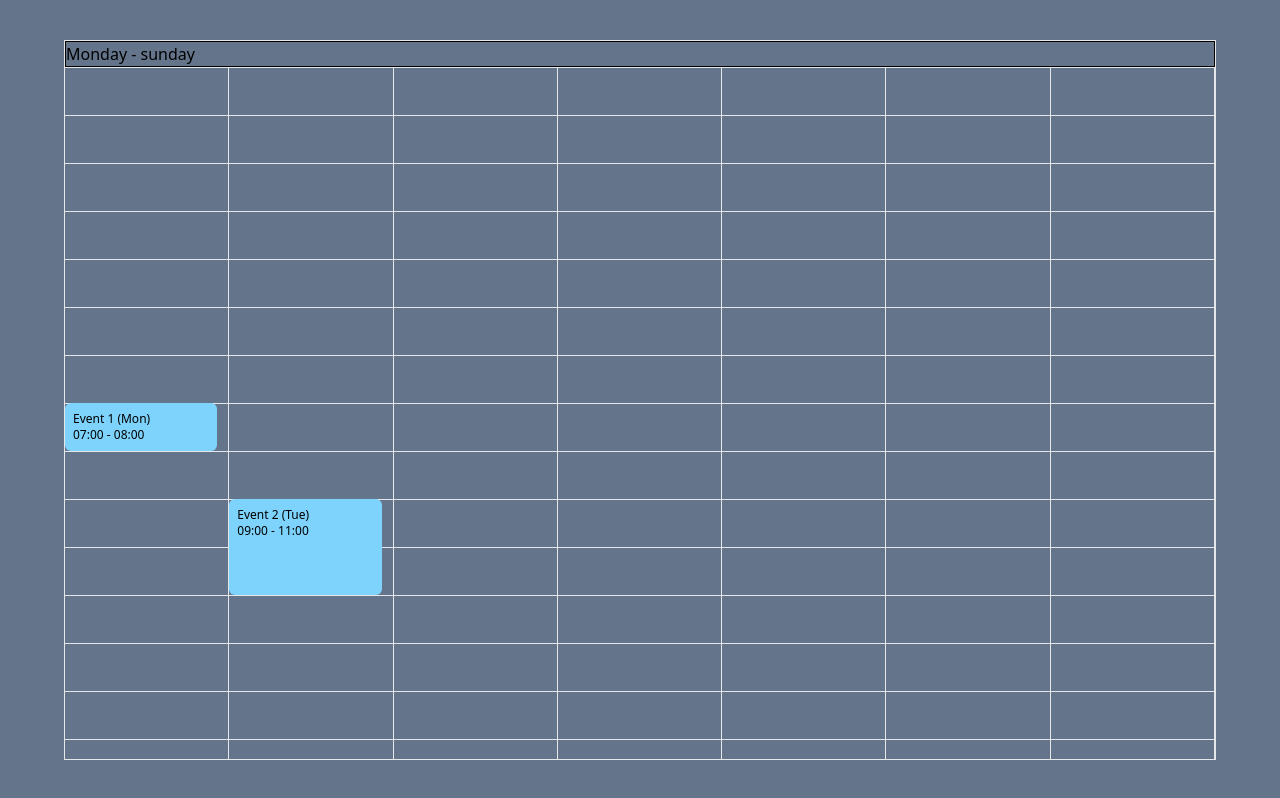
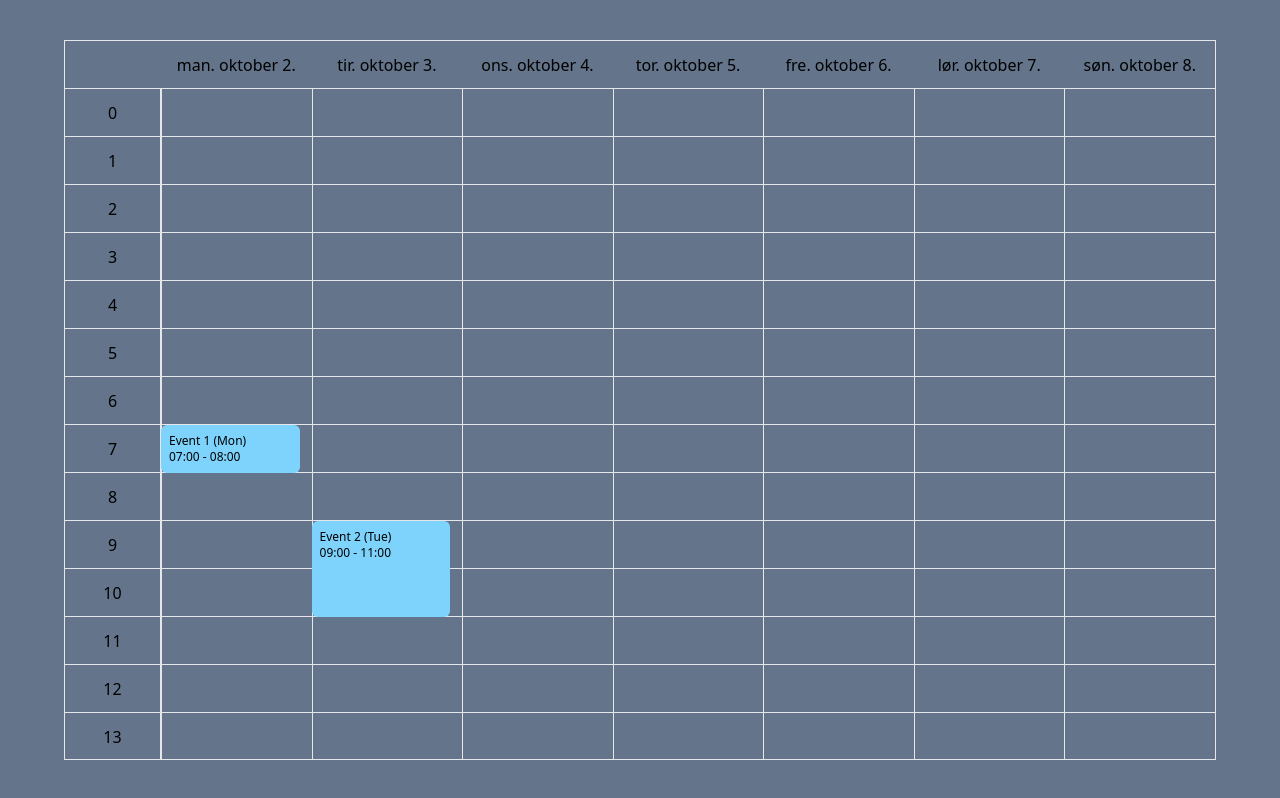
Before and after one commit to Jacobjepsen27/calendar-fun, a React (Create React App) app: page / in a window 1280 px wide. Built offline with nearby package versions, Linux system fonts and the light colour scheme.

Commit message:
Add: beginning of showing times and dates. WIP.

```diff
--- a/src/components/Calendar.tsx
+++ b/src/components/Calendar.tsx
@@ -3,6 +3,17 @@ import CalendarGridUI from "./CalendarGridUI";
 import useCalendarInternals from "../hooks/useCalendarInternals";
 import { CalendarEvent, PositionedCalendarEvent } from "../models/models";
 import usePositionedCalendarEvents from "../hooks/usePositionedCalendarEvents";
+import { PropsWithChildren } from "react";
+import { da } from "date-fns/locale";
+import { format } from "date-fns";
+
+// export type CalendarConfig = {
+//   calendarView: "WEEK" | "DAY";
+// };
+
+// const defaultConfig: CalendarConfig = {
+//   calendarView: "WEEK",
+// };
 
 type CalendarProps = {
   events: CalendarEvent[];
@@ -28,10 +39,37 @@ const Calendar = ({ events, onUpdateEvent }: CalendarProps) => {
 
   return (
     <div className="flex h-full w-full flex-col border ">
-      <div className="border border-black">Monday - sunday</div>
+      {/*
+        Header
+      */}
+      <div className="flex h-[48px] flex-row border-b-[1px]">
+        <div className="h-[48px] w-[96px]"></div>
+        {calendarInternals.columns.map((column) => (
+          <div className="flex h-[48px] flex-1 items-center justify-center">
+            {format(column.date, "eee MMMM do", { locale: da })}
+          </div>
+        ))}
+      </div>
       <div className="overflow-auto" ref={calendarInternals.scrollRef}>
-        <div className="relative flex overflow-hidden">
-          <CalendarGridUI columns={7} rows={24} />
+        <div className="flex flex-row">
+          {/* time column */}
+          <div className="w-[96px]">
+            {arrayFromNumber(24).map((time) => (
+              <div className="flex h-[48px] w-full items-center justify-center border-b-[1px] border-r-[1px] border-solid">
+                {time}
+              </div>
+            ))}
+          </div>
+          {/* events column */}
+          <div className="relative flex flex-1 overflow-hidden">
+            {/* Visual layout */}
+            {calendarInternals.columns.map((column) => (
+              <div className="w-full">
+                {arrayFromNumber(24).map(() => (
+                  <div className="h-[48px] w-full border-b-[1px] border-l-[1px] border-solid"></div>
+                ))}
+              </div>
+            ))}
             <div
               ref={calendarInternals.calendarRef}
               className="absolute inset-0 isolate"
@@ -49,7 +87,13 @@ const Calendar = ({ events, onUpdateEvent }: CalendarProps) => {
           </div>
         </div>
       </div>
+    </div>
   );
 };
 
 export default Calendar;
+
+const arrayFromNumber = (count: number) => {
+  let arr = [...Array(count)].map((_, i) => i);
+  return arr;
+};
```
Lines whose indentation alone changed are shown as unchanged.
